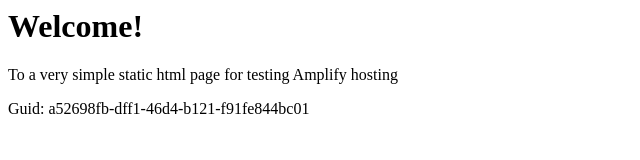
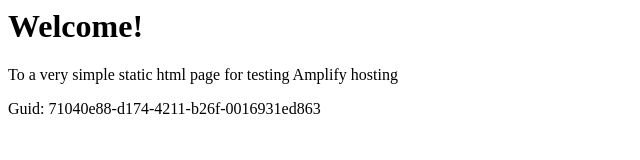
Before and after one commit to aws-aemilia-mxp/Github-PR-Commit-Integration-Test-DoNotTouch-GitHubWebhookPushCanaryTest-v1-preprod-eu-south-1, a website: page src/index.html in a window 1280 px wide. Shown: the full height of the page, 0-640 px from the left. Drawn offline with Linux system fonts and the light colour scheme.

Commit message:
commit from integ tests

```diff
--- a/src/index.html
+++ b/src/index.html
@@ -12,6 +12,6 @@
 <body>
     <h1>Welcome!</h1>
     <p>To a very simple static html page for testing Amplify hosting</p>
-    <p>Guid: a52698fb-dff1-46d4-b121-f91fe844bc01</p></body>
+    <p>Guid: 71040e88-d174-4211-b26f-0016931ed863</p></body>
 
 </html>
```
